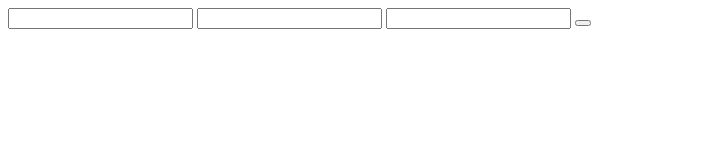
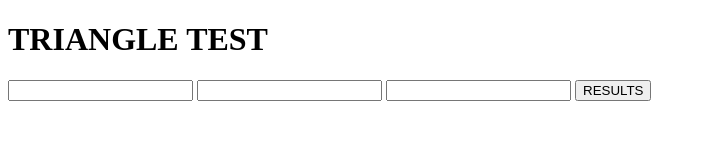
Before and after one commit to MarkMwago2/Triangle-tracker, a plain HTML site: page triangle.html in a window 1280 px wide. Shown: the whole page, without its empty margins (0-706 px from the left). Drawn offline with Linux system fonts and the light colour scheme.

Commit message:
add function on js.

```diff
--- a/triangle.html
+++ b/triangle.html
@@ -6,11 +6,13 @@
     <title></title>
   </head>
   <body>
+    <div class="heading"><h1>TRIANGLE TEST</h1>
+    </div>
     <form class="center" action="index.html" method="post">
       <input type="number" name="" value="" class="form">
       <input type="number" name="" value="" class="form">
       <input type="number" name="" value="" class="form">
-      <button type="button" name="button" onclick= "display"></button>
+      <button type="button" name="button" onclick= "display">RESULTS</button>
 
     </form>
   </body>
--- a/triangle.js
+++ b/triangle.js
@@ -0,0 +1,3 @@
+function display(){
+
+}
```
